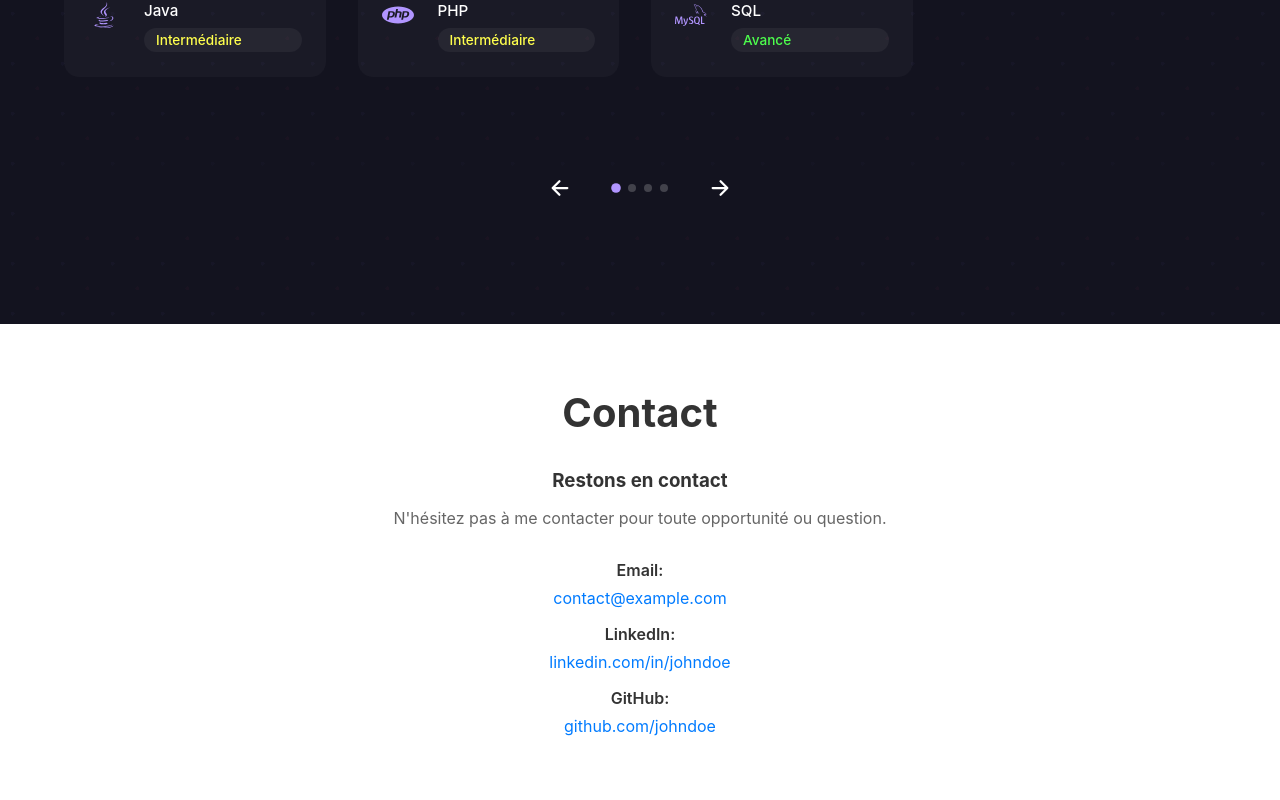
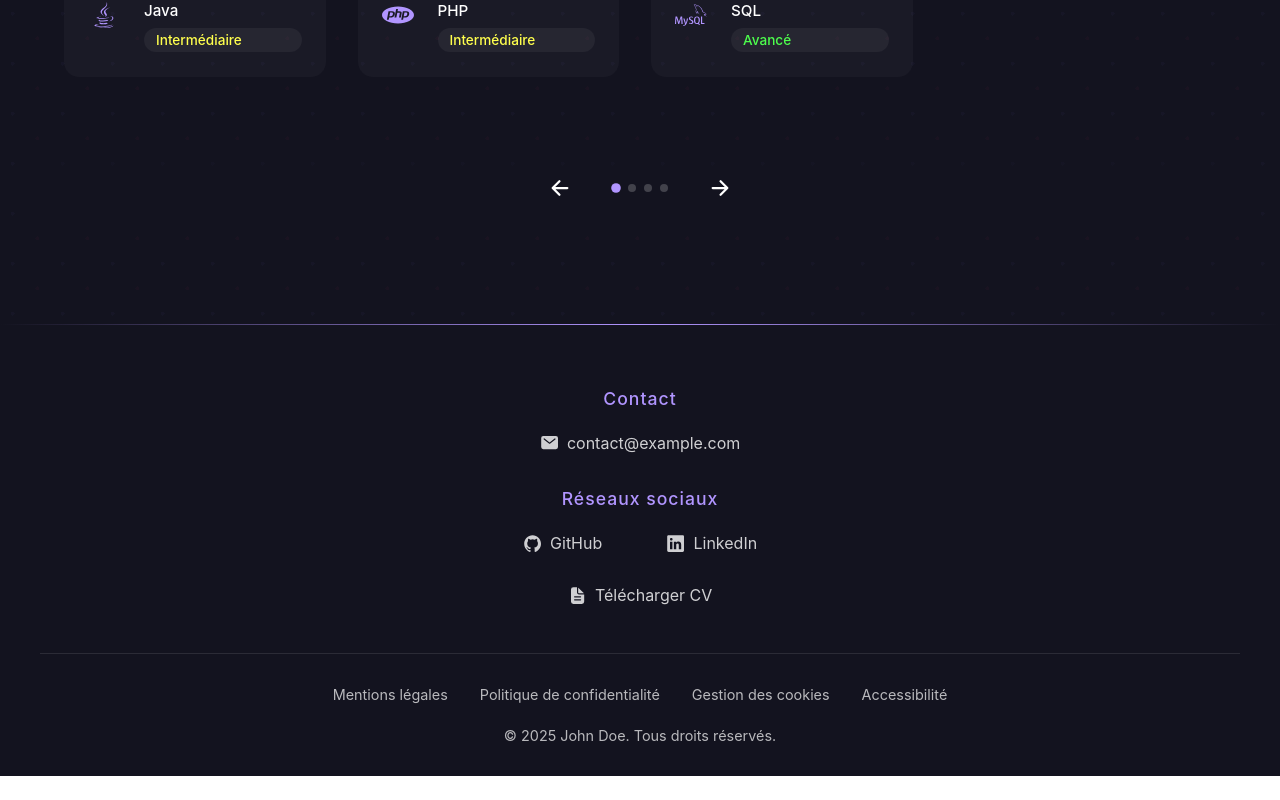
Before and after one commit to helixo01/PortfolioV2, a React (Create React App) app: page / in a window 1280 px wide. Shown: the part 3742-4542 px from the top of the page. After the commit the page ends 4518 px from the top, so only its background shows below. Built offline with nearby package versions, Linux system fonts and the light colour scheme.

Commit message:
Ad
Creation of the footer part

```diff
--- /dev/null
+++ b/src/components/Footer/Footer.css
@@ -0,0 +1,129 @@
+.footer {
+  background-color: var(--bg-primary);
+  color: var(--text-primary);
+  padding: 4rem 2rem 2rem;
+  position: relative;
+  overflow: hidden;
+}
+
+.footer::before {
+  content: '';
+  position: absolute;
+  top: 0;
+  left: 0;
+  right: 0;
+  height: 1px;
+  background: linear-gradient(
+    90deg,
+    transparent,
+    var(--accent-secondary),
+    transparent
+  );
+}
+
+.footer-content {
+  max-width: 1200px;
+  margin: 0 auto;
+}
+
+.footer-main {
+  display: flex;
+  flex-direction: column;
+  align-items: center;
+  text-align: center;
+  gap: 2rem;
+  margin-bottom: 3rem;
+}
+
+.footer-section {
+  width: 100%;
+  max-width: 400px;
+}
+
+.footer-section h3 {
+  color: var(--accent-secondary);
+  font-size: 1.1rem;
+  margin-bottom: 1.5rem;
+  font-weight: 500;
+  letter-spacing: 1px;
+}
+
+.social-links {
+  display: flex;
+  justify-content: center;
+  gap: 2rem;
+  flex-wrap: wrap;
+}
+
+.footer-link {
+  display: inline-flex;
+  align-items: center;
+  gap: 0.5rem;
+  color: var(--text-primary);
+  text-decoration: none;
+  margin: 0 1rem;
+  transition: all 0.3s ease;
+  opacity: 0.8;
+}
+
+.footer-link:hover {
+  color: var(--accent-secondary);
+  opacity: 1;
+  transform: translateX(5px);
+}
+
+.footer-link svg {
+  font-size: 1.2rem;
+}
+
+.footer-legal {
+  padding-top: 2rem;
+  border-top: 1px solid rgba(255, 255, 255, 0.1);
+  text-align: center;
+}
+
+.legal-links {
+  display: flex;
+  justify-content: center;
+  flex-wrap: wrap;
+  gap: 2rem;
+  margin-bottom: 1.5rem;
+}
+
+.legal-link {
+  color: var(--text-primary);
+  text-decoration: none;
+  font-size: 0.9rem;
+  opacity: 0.7;
+  transition: all 0.3s ease;
+}
+
+.legal-link:hover {
+  color: var(--accent-secondary);
+  opacity: 1;
+}
+
+.copyright {
+  color: var(--text-primary);
+  font-size: 0.9rem;
+  opacity: 0.7;
+}
+
+@media (max-width: 768px) {
+  .footer {
+    padding: 3rem 1.5rem 1.5rem;
+  }
+
+  .social-links {
+    gap: 1rem;
+  }
+
+  .footer-link {
+    margin: 0.5rem;
+  }
+
+  .legal-links {
+    flex-direction: column;
+    gap: 1rem;
+  }
+}
--- /dev/null
+++ b/src/components/Footer/Footer.js
@@ -0,0 +1,95 @@
+import React from 'react';
+import { IoLogoGithub, IoLogoLinkedin, IoMail, IoDocumentText } from 'react-icons/io5';
+import { useLanguage } from '../../context/LanguageContext';
+import './Footer.css';
+
+const Footer = () => {
+  const { language } = useLanguage();
+  const currentYear = new Date().getFullYear();
+
+  const translations = {
+    fr: {
+      rights: "Tous droits réservés",
+      legal: "Mentions légales",
+      privacy: "Politique de confidentialité",
+      cookies: "Gestion des cookies",
+      accessibility: "Accessibilité",
+      contact: "Contact",
+      socials: "Réseaux sociaux",
+      cv: "Télécharger CV"
+    },
+    en: {
+      rights: "All rights reserved",
+      legal: "Legal Notice",
+      privacy: "Privacy Policy",
+      cookies: "Cookie Policy",
+      accessibility: "Accessibility",
+      contact: "Contact",
+      socials: "Social Media",
+      cv: "Download Resume"
+    }
+  };
+
+  const content = translations[language];
+
+  return (
+    <footer className="footer">
+      <div className="footer-content">
+        <div className="footer-main">
+          <div className="footer-section">
+            <h3>{content.contact}</h3>
+            <div className="contact-info">
+              <a href="mailto:contact@example.com" className="footer-link">
+                <IoMail /> contact@example.com
+              </a>
+            </div>
+          </div>
+
+          <div className="footer-section">
+            <h3>{content.socials}</h3>
+            <div className="social-links">
+              <a
+                href="https://github.com"
+                target="_blank"
+                rel="noopener noreferrer"
+                className="footer-link"
+              >
+                <IoLogoGithub /> GitHub
+              </a>
+              <a
+                href="https://linkedin.com"
+                target="_blank"
+                rel="noopener noreferrer"
+                className="footer-link"
+              >
+                <IoLogoLinkedin /> LinkedIn
+              </a>
+              <a
+                href="/cv.pdf"
+                target="_blank"
+                rel="noopener noreferrer"
+                className="footer-link"
+              >
+                <IoDocumentText /> {content.cv}
+              </a>
+            </div>
+          </div>
+        </div>
+
+        <div className="footer-legal">
+          <div className="legal-links">
+            <a href="/legal" className="legal-link">{content.legal}</a>
+            <a href="/privacy" className="legal-link">{content.privacy}</a>
+            <a href="/cookies" className="legal-link">{content.cookies}</a>
+            <a href="/accessibility" className="legal-link">{content.accessibility}</a>
+          </div>
+          <p className="copyright">
+            © {currentYear} John Doe. {content.rights}.
+          </p>
+        </div>
+      </div>
+    </footer>
+  );
+};
+
+export default Footer;
--- a/src/pages/portfolio/PortfolioPage.js
+++ b/src/pages/portfolio/PortfolioPage.js
@@ -4,7 +4,7 @@ import Header from '../../features/header/Header';
 import About from '../../features/about/About';
 import Projects from '../../features/projects/Projects';
 import Skills from '../../features/skills/Skills';
-import Contact from '../../features/contact/Contact';
+import Footer from '../../components/Footer/Footer';
 import './PortfolioPage.css';
 
 function PortfolioPage({ language }) {
@@ -16,8 +16,8 @@ function PortfolioPage({ language }) {
         <About language={language} />
         <Projects language={language} />
         <Skills />
-        <Contact />
       </main>
+      <Footer />
     </div>
   );
 }
```
